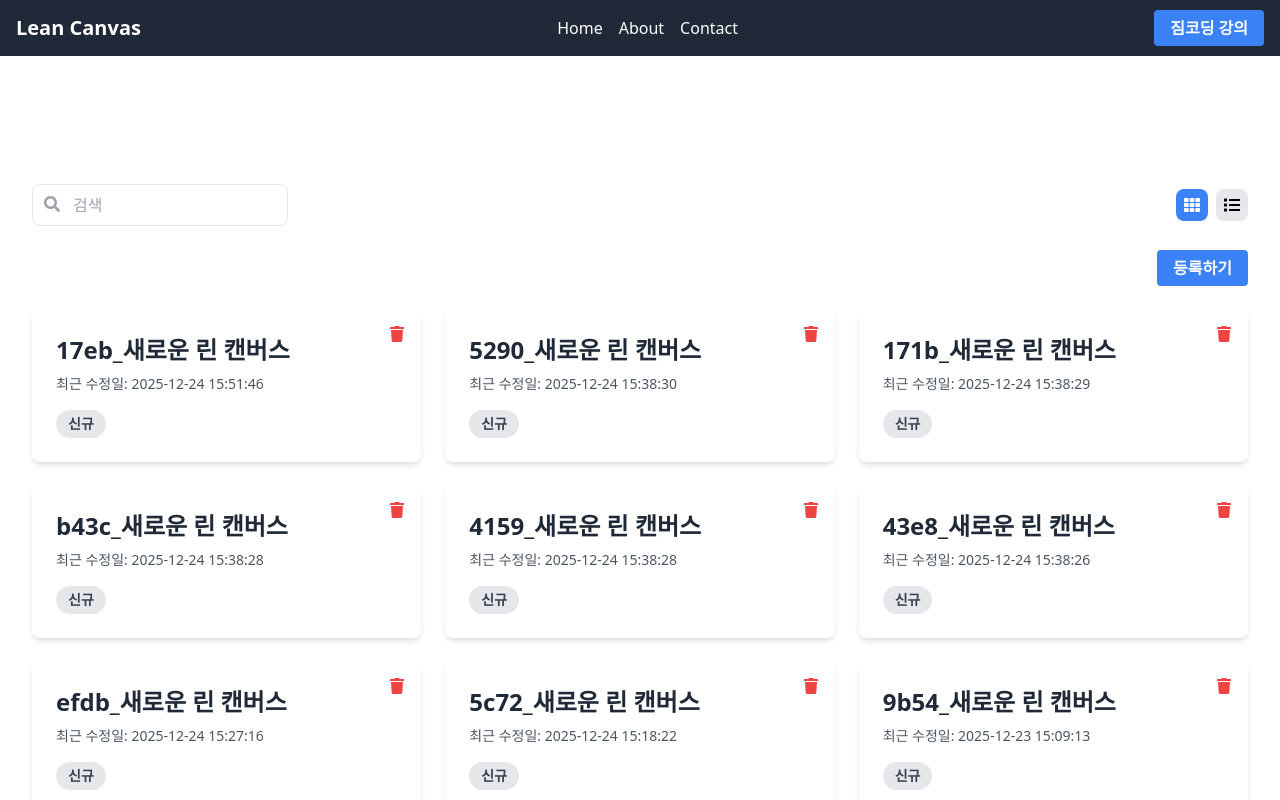
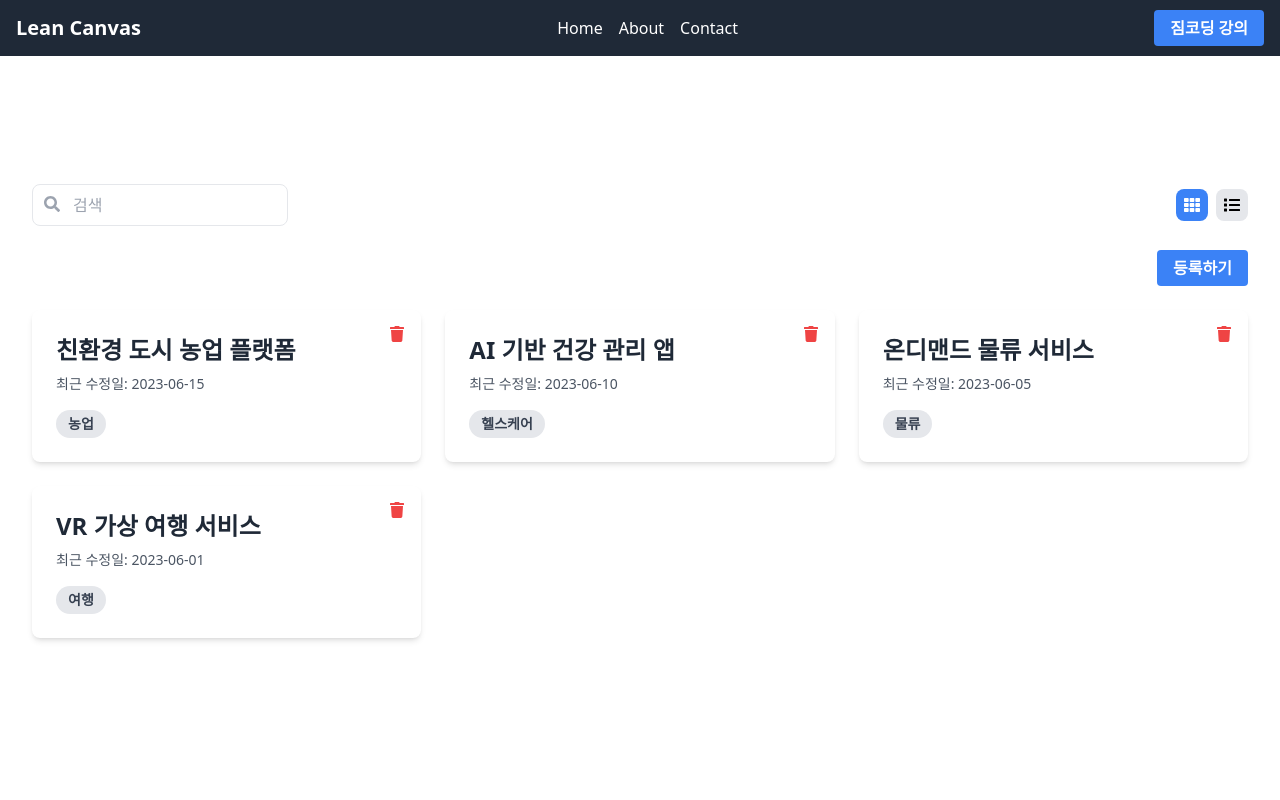
Before and after one commit to Yeahzzl/lean-canvas-react, a React (Vite) app: page / in a window 1280 px wide. Shown: the top 800 px of the page. Built offline with nearby package versions, Linux system fonts and the light colour scheme; data requests are answered from the project's data file.

Commit message:
삭제기능

```diff
--- a/data/db.json
+++ b/data/db.json
@@ -23,66 +23,6 @@
       "title": "VR 가상 여행 서비스",
       "lastModified": "2023-06-01",
       "category": "여행"
-    },
-    {
-      "title": "3d8c_새로운 린 캔버스",
-      "lastModified": "2025-12-23 15:08:56",
-      "category": "신규",
-      "id": 5
-    },
-    {
-      "title": "9b54_새로운 린 캔버스",
-      "lastModified": "2025-12-23 15:09:13",
-      "category": "신규",
-      "id": 6
-    },
-    {
-      "title": "5c72_새로운 린 캔버스",
-      "lastModified": "2025-12-24 15:18:22",
-      "category": "신규",
-      "id": 7
-    },
-    {
-      "title": "efdb_새로운 린 캔버스",
-      "lastModified": "2025-12-24 15:27:16",
-      "category": "신규",
-      "id": 8
-    },
-    {
-      "title": "43e8_새로운 린 캔버스",
-      "lastModified": "2025-12-24 15:38:26",
-      "category": "신규",
-      "id": 9
-    },
-    {
-      "title": "b43c_새로운 린 캔버스",
-      "lastModified": "2025-12-24 15:38:28",
-      "category": "신규",
-      "id": 10
-    },
-    {
-      "title": "4159_새로운 린 캔버스",
-      "lastModified": "2025-12-24 15:38:28",
-      "category": "신규",
-      "id": 11
-    },
-    {
-      "title": "171b_새로운 린 캔버스",
-      "lastModified": "2025-12-24 15:38:29",
-      "category": "신규",
-      "id": 12
-    },
-    {
-      "title": "5290_새로운 린 캔버스",
-      "lastModified": "2025-12-24 15:38:30",
-      "category": "신규",
-      "id": 13
-    },
-    {
-      "title": "17eb_새로운 린 캔버스",
-      "lastModified": "2025-12-24 15:51:46",
-      "category": "신규",
-      "id": 14
     }
   ]
 }
--- a/src/api/canvas.js
+++ b/src/api/canvas.js
@@ -25,3 +25,16 @@ export function createCanvas() {
 }
 
 // 삭제
+export async function deleteCanvas(id) {
+  await canvases.delete(`/${id}`);
+}
+
+// 카드 타이틀 가져와서 수정
+export async function getCanvasById(id) {
+  const { data } = await canvases.get(`/${id}`);
+  return data;
+}
+
+export async function updateTitle(id, title) {
+  await canvases.patch(`/${id}`, { title });
+}
--- a/src/components/CanvasTitle.jsx
+++ b/src/components/CanvasTitle.jsx
@@ -1,23 +1,27 @@
-import { useState } from 'react';
+import { useEffect, useState } from 'react';
 import { FaCheck, FaEdit } from 'react-icons/fa';
 
-function CanvasTitle() {
-  const [title, setTitle] = useState('Lean Canvas');
-  const [editingTitle, setEditingTitle] = useState(title);
+function CanvasTitle({ value }) {
+  const [title, setTitle] = useState(value);
+  // const [editingTitle, setEditingTitle] = useState(title);
   const [isEditing, setIsEditing] = useState(false);
 
-  const handleEditingTitleChange = e => {
-    setEditingTitle(e.target.value);
-  };
+  // const handleEditingTitleChange = e => {
+  //   setEditingTitle(e.target.value);
+  // };
 
   const handleEditTitle = () => {
     setIsEditing(true);
   };
 
   const handleDoneTitle = () => {
-    setTitle(editingTitle);
+    // setTitle(editingTitle);
     setIsEditing(false);
   };
+
+  useEffect(() => {
+    setTitle(value);
+  }, [value]);
   return (
     <div className="flex items-center justify-center mb-10">
       {isEditing ? (
@@ -25,8 +29,8 @@ function CanvasTitle() {
           <input
             type="text"
             className="text-4xl font-bold text-center text-blue-600 bg-transparent border-b-2 border-blue-600 focus:outline-none"
-            value={editingTitle}
-            onChange={handleEditingTitleChange}
+            // value={editingTitle}
+            // onChange={handleEditingTitleChange}
           />
           <button
             className="ml-2 p-2 bg-green-500 text-white rounded-full hover:bg-green-600 transition duration-300 ease-in-out focus:outline-none focus:ring-2 focus:ring-green-500 focus:ring-opacity-50"
--- a/src/pages/CanvasDetail.jsx
+++ b/src/pages/CanvasDetail.jsx
@@ -1,10 +1,24 @@
+import { useParams } from 'react-router';
 import CanvasTitle from '../components/CanvasTitle';
 import LeanCanvas from '../components/LeanCanvas';
+import { useEffect, useState } from 'react';
+import { getCanvasById } from '../api/canvas';
 
 function CanvasDetail() {
+  const { id } = useParams();
+  const [canvas, setCanvas] = useState('');
+
+  useEffect(() => {
+    const fetchCanvas = async () => {
+      const data = await getCanvasById(id);
+      setCanvas(data);
+    };
+    fetchCanvas();
+  }, [id]);
+
   return (
     <div>
-      <CanvasTitle />
+      <CanvasTitle value={canvas?.title} />
       <LeanCanvas />
     </div>
   );
--- a/src/pages/Home.jsx
+++ b/src/pages/Home.jsx
@@ -4,7 +4,7 @@ import SearchBar from '../components/SearchBar';
 import ViewToggle from '../components/ViewToggle';
 import Loading from '../components/Loading';
 import Error from '../components/Error';
-import { createCanvas, getCanvases } from '../api/canvas';
+import { createCanvas, deleteCanvas, getCanvases } from '../api/canvas';
 import Button from '../components/Button';
 
 function Home() {
@@ -31,8 +31,18 @@ function Home() {
     }
   }
 
-  const handleDeleteItem = id => {
-    setData(data.filter(item => item.id !== id));
+  const handleDeleteItem = async id => {
+    // setData(data.filter(item => item.id !== id));
+    if (confirm('삭제하시겠습니까?') === false) {
+      return;
+    }
+    // delete logic
+    try {
+      await deleteCanvas(id);
+      fetchData({ title_like: searchText });
+    } catch (err) {
+      alert(err.message);
+    }
   };
 
   const handleSearch = () => {
@@ -46,7 +56,7 @@ function Home() {
       await createCanvas();
       fetchData({ title_like: searchText });
     } catch (err) {
-      console.log(err.message);
+      alert(err.message);
     } finally {
       setIsLoadingCreate(false);
     }
```
